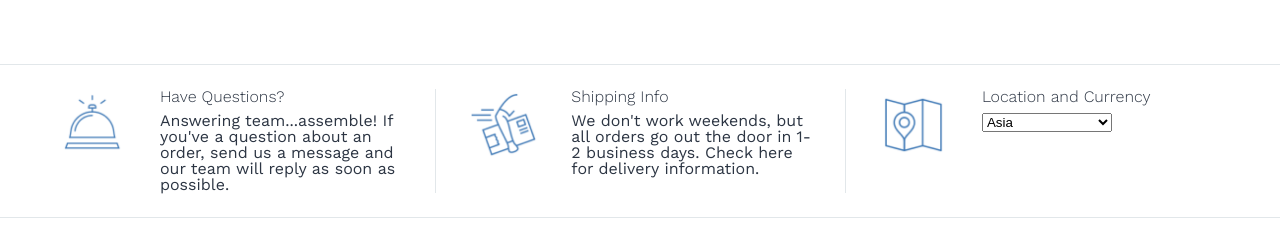
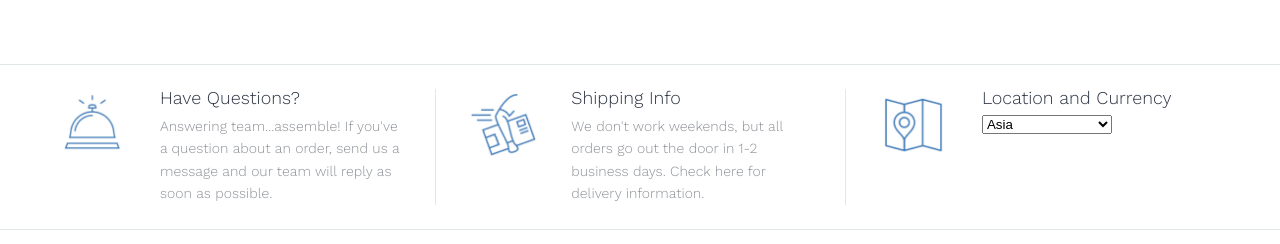
Before and after one commit to kobayashiwa/while, a plain HTML site: page index.html in a window 1280 px wide. Drawn offline with nearby package versions, Linux system fonts and the light colour scheme.

Commit message:
“captionのレイアウト調整”

```diff
--- a/css/style.css
+++ b/css/style.css
@@ -60,9 +60,15 @@ ul, li {
 	width: 100%;
 }
 .Heading {
-	font-size: 16px;
+	font-size: 18px;
 	font-weight: 300;
 	margin-bottom: 8px;
+}
+.caption {
+	font-size: 14px;
+	color: #8D9197;
+	line-height: 1.6;
+	font-weight: 300;
 }
 /**
 
@@ -70,9 +76,7 @@ ul, li {
 
 
 
-.cover {
-	position: relative;
-}
+
 .book-title {
 	width: 90%;
 	text-align: center;
```
